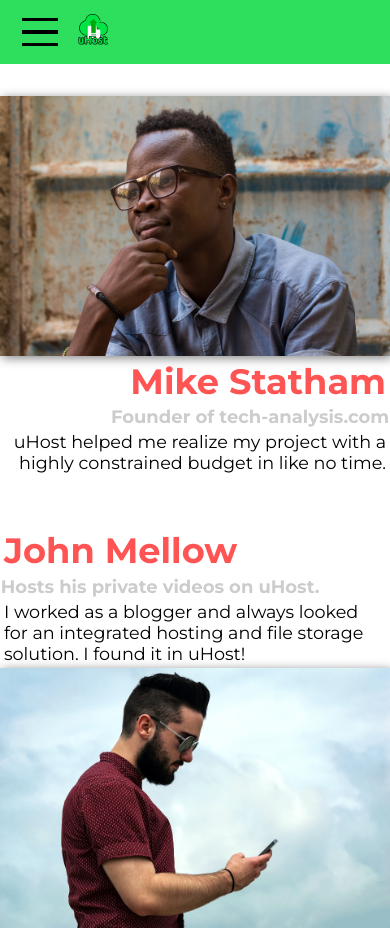
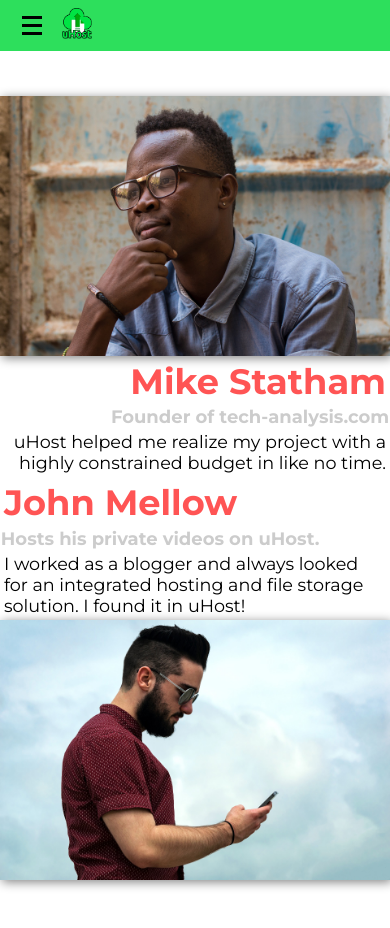
Before and after one commit to Mshihan/advance-css-sass-practice, a plain HTML site: page customers/index.html in a window 390 px wide. Shown: the top 928 px of the page. Drawn offline with Linux system fonts and the light colour scheme.

Commit message:
Customers page [responsiveness]

```diff
--- a/customers/customers.css
+++ b/customers/customers.css
@@ -1,15 +1,10 @@
 .testimonial {
   font-size: 1.1rem;
-  margin: 3rem auto;
 }
 
 .testimonial__list {
   width: 80%;
   margin: auto;
-}
-
-.testimonial:first-of-type {
-  margin-top: 6rem;
 }
 
 .testimonial__image-container {
--- a/shared.css
+++ b/shared.css
@@ -5,6 +5,11 @@
 body {
   font-family: "Montserrat", sans-serif;
   margin: 0;
+}
+
+main {
+  margin-top: 6rem;
+  min-height: calc(100vh - 12rem - 35px);
 }
 
 .modal {
@@ -83,7 +88,7 @@ body {
 }
 
 .toggle-button {
-  width: 3rem;
+  width: 2rem;
   background: transparent;
   border: none;
   vertical-align: middle;
@@ -100,14 +105,13 @@ body {
   background: black;
   display: block;
   height: 0.2rem;
-  margin: 0.6rem 0;
+  margin: 0.3rem 0;
 }
 
 .main-header__brand {
   color: #0e4f1f;
   text-decoration: none;
   font-weight: bold;
-  font-size: 1.2rem;
   display: inline-block;
   width: 30px;
   vertical-align: middle;
```
